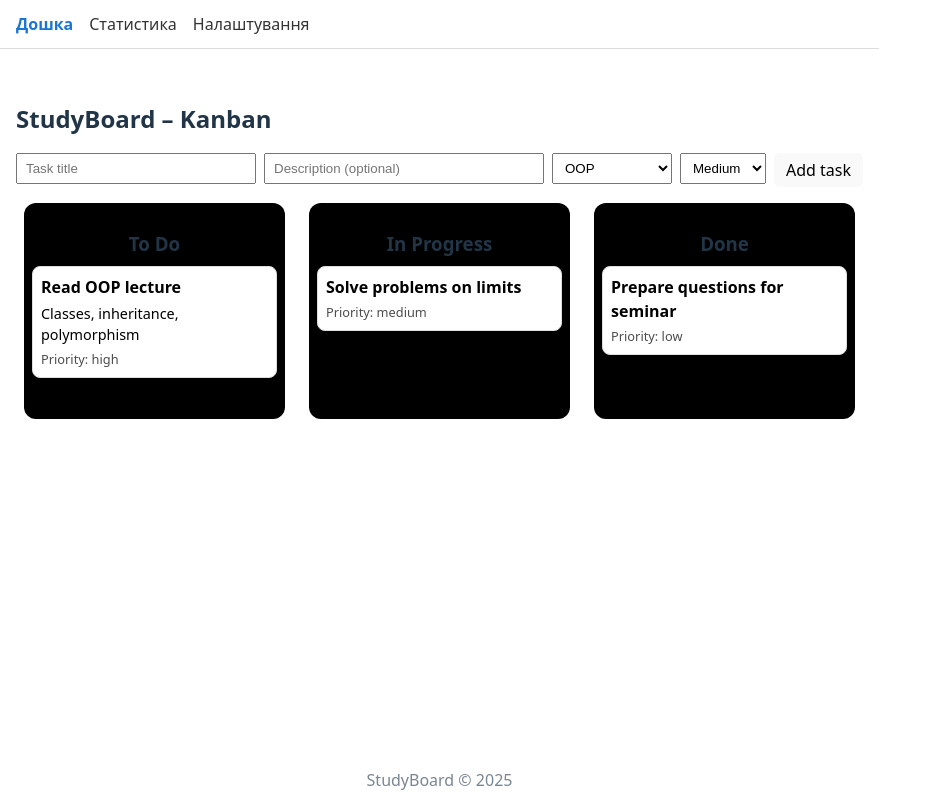
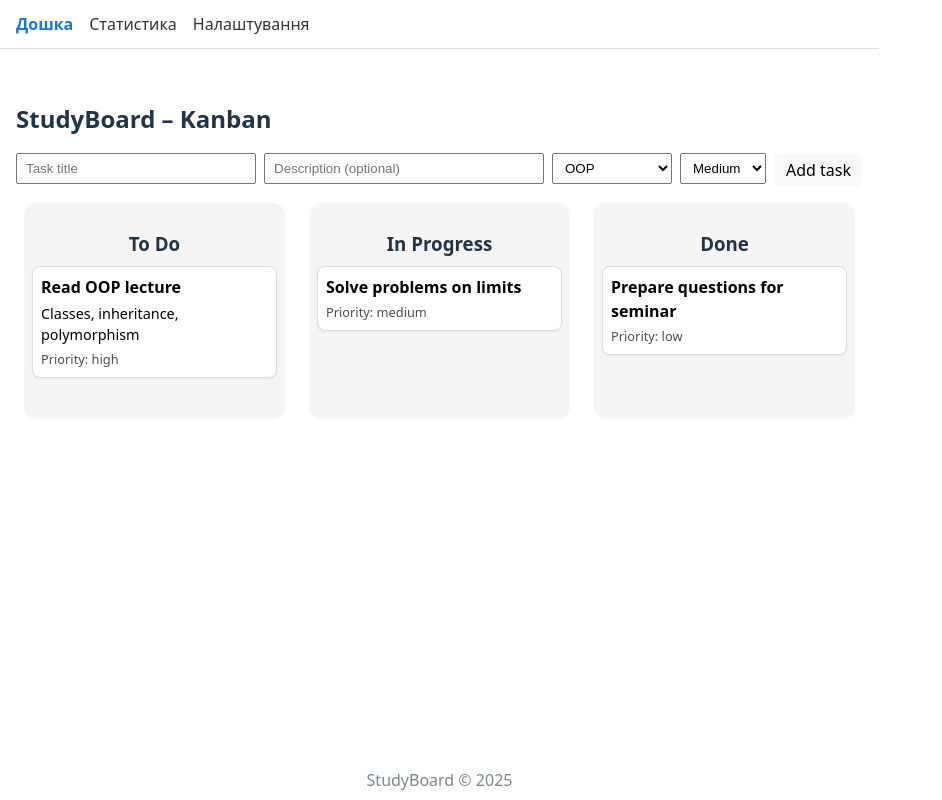
Before and after one commit to gachibasers/lab3.sem1, a React (Vite) app in the folder studyboard/: page / in a window 1280 px wide. Shown: the whole page, without its empty margins (0-942 px from the left). Built offline with nearby package versions, Linux system fonts and the light colour scheme.

Commit message:
Add drag and drop for tasks

```diff
--- a/studyboard/src/components/board/BoardPage.jsx
+++ b/studyboard/src/components/board/BoardPage.jsx
@@ -1,3 +1,4 @@
+import { DragDropContext } from "@hello-pangea/dnd";
 import { useBoardStore } from "../../state/useBoardStore.js";
 import Column from "./Column.jsx";
 import AddTaskForm from "./AddTaskForm.jsx";
@@ -5,10 +6,27 @@ import AddTaskForm from "./AddTaskForm.jsx";
 export default function BoardPage() {
   const board = useBoardStore((state) => state.board);
   const addTask = useBoardStore((state) => state.addTask);
+  const moveTask = useBoardStore((state) => state.moveTask);
 
   const todoTasks = board.getTasksByStatus("todo");
   const inProgressTasks = board.getTasksByStatus("in-progress");
   const doneTasks = board.getTasksByStatus("done");
+
+  const handleDragEnd = (result) => {
+    const { destination, source, draggableId } = result;
+    if (!destination) return;
+
+    // Якщо впало в ту саму колонку на те саме місце — нічого не робимо
+    if (
+      destination.droppableId === source.droppableId &&
+      destination.index === source.index
+    ) {
+      return;
+    }
+
+    // droppableId = статус колонки ("todo" / "in-progress" / "done")
+    moveTask(draggableId, destination.droppableId);
+  };
 
   return (
     <div>
@@ -16,11 +34,13 @@ export default function BoardPage() {
 
       <AddTaskForm courses={board.courses} onAdd={addTask} />
 
-      <div style={{ display: "flex", gap: "8px" }}>
-        <Column title="To Do" tasks={todoTasks} />
-        <Column title="In Progress" tasks={inProgressTasks} />
-        <Column title="Done" tasks={doneTasks} />
-      </div>
+      <DragDropContext onDragEnd={handleDragEnd}>
+        <div style={{ display: "flex", gap: "8px" }}>
+          <Column title="To Do" status="todo" tasks={todoTasks} />
+          <Column title="In Progress" status="in-progress" tasks={inProgressTasks} />
+          <Column title="Done" status="done" tasks={doneTasks} />
+        </div>
+      </DragDropContext>
     </div>
   );
 }
--- a/studyboard/src/components/board/Column.jsx
+++ b/studyboard/src/components/board/Column.jsx
@@ -1,12 +1,17 @@
+import { Droppable } from "@hello-pangea/dnd";
 import TaskCard from "./TaskCard.jsx";
 
-export default function Column({ title, tasks }) {
+export default function Column({ title, status, tasks }) {
   return (
+    <Droppable droppableId={status}>
+      {(provided) => (
         <div
+          ref={provided.innerRef}
+          {...provided.droppableProps}
           style={{
             flex: 1,
             margin: "0 8px",
-        backgroundColor: "#000000ff",
+            backgroundColor: "#f5f5f5",
             borderRadius: "12px",
             padding: "8px",
             minHeight: "200px",
@@ -14,12 +19,24 @@ export default function Column({ title, tasks }) {
         >
           <h3 style={{ textAlign: "center", marginBottom: "8px" }}>{title}</h3>
           {tasks.length === 0 ? (
-        <div style={{ fontSize: "0.85rem", opacity: 0.6, textAlign: "center" }}>
+            <div
+              style={{
+                fontSize: "0.85rem",
+                opacity: 0.6,
+                textAlign: "center",
+                padding: "8px 0",
+              }}
+            >
               No tasks
             </div>
           ) : (
-        tasks.map((task) => <TaskCard key={task.id} task={task} />)
+            tasks.map((task, index) => (
+              <TaskCard key={task.id} task={task} index={index} />
+            ))
           )}
+          {provided.placeholder}
         </div>
+      )}
+    </Droppable>
   );
 }
--- a/studyboard/src/components/board/TaskCard.jsx
+++ b/studyboard/src/components/board/TaskCard.jsx
@@ -1,6 +1,13 @@
-export default function TaskCard({ task }) {
+import { Draggable } from "@hello-pangea/dnd";
+
+export default function TaskCard({ task, index }) {
   return (
+    <Draggable draggableId={task.id} index={index}>
+      {(provided) => (
         <div
+          ref={provided.innerRef}
+          {...provided.draggableProps}
+          {...provided.dragHandleProps}
           style={{
             border: "1px solid #ddd",
             borderRadius: "8px",
@@ -9,15 +16,21 @@ export default function TaskCard({ task }) {
             backgroundColor: "#fff",
             color: "#000",
             boxShadow: "0 1px 3px rgba(0,0,0,0.05)",
+            // обов'язково додаємо стилі від DnD, щоб працювала анімація
+            ...provided.draggableProps.style,
           }}
         >
           <div style={{ fontWeight: "bold", marginBottom: "4px" }}>{task.title}</div>
           {task.description && (
-        <div style={{ fontSize: "0.9rem", marginBottom: "4px" }}>{task.description}</div>
+            <div style={{ fontSize: "0.9rem", marginBottom: "4px" }}>
+              {task.description}
+            </div>
           )}
           <div style={{ fontSize: "0.8rem", opacity: 0.7 }}>
             Priority: {task.priority ?? "medium"}
           </div>
         </div>
+      )}
+    </Draggable>
   );
 }
```
Also changed, not shown: 1 other file (tests, documents, lock files or other folders). Lines whose indentation alone changed are shown as unchanged.
